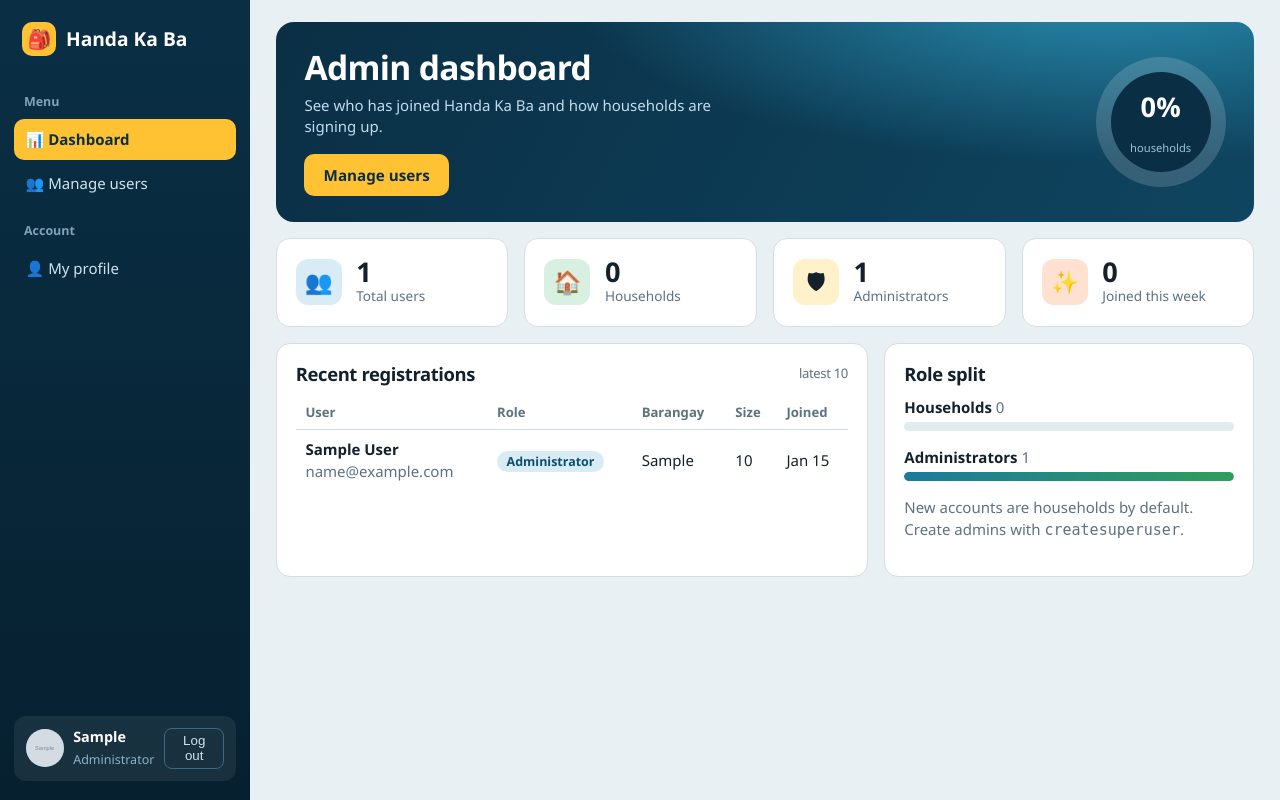
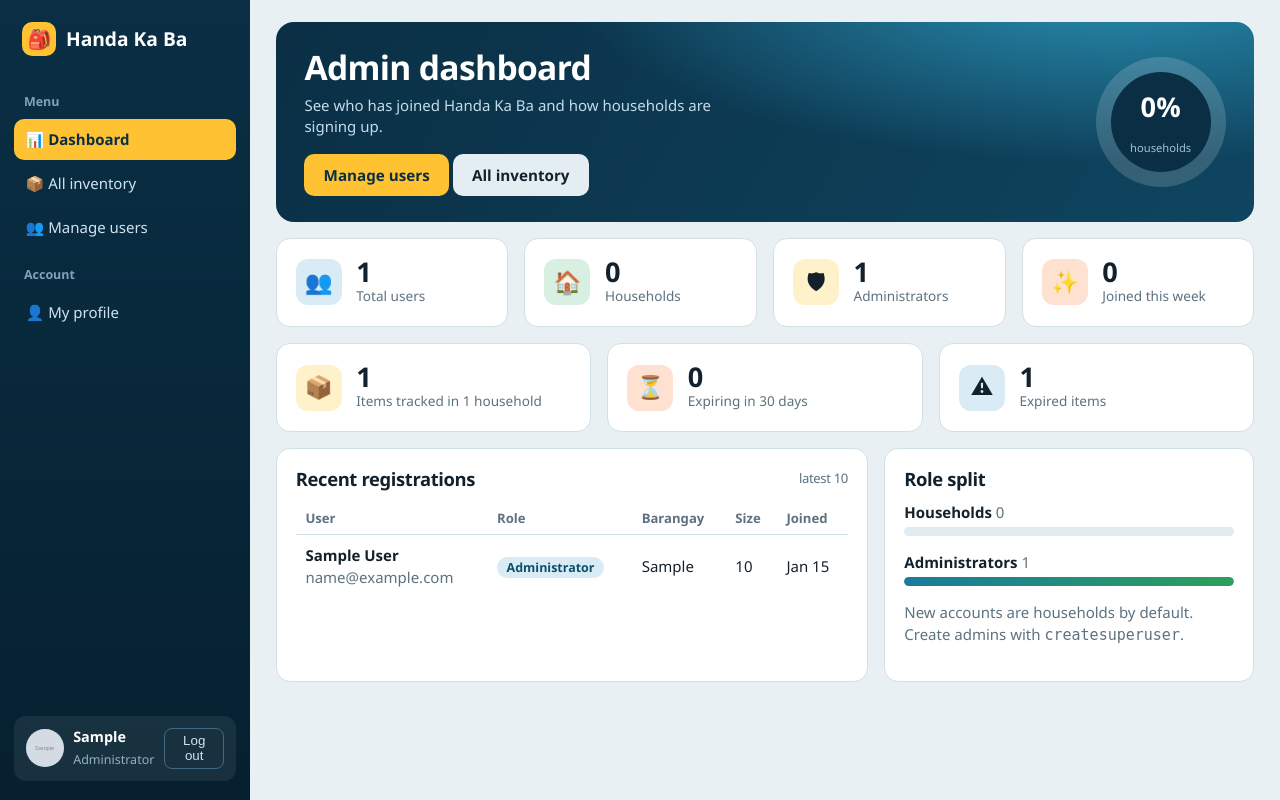
Before and after one commit to KarlManzalinto/HandaKaBa-Manzalinto-Karl-G05, a Django app: page /dashboard/admin/ in a window 1280 px wide. Run offline with Django 5.2, Linux system fonts and the light colour scheme; a user stored in the database is signed in; tables that the repository leaves empty hold one stand-in row (values such as "Sample post"); grey boxes marked "Sample" are stand-in pictures.

Commit message:
Show inventory on role dashboards and sidebar

```diff
--- a/accounts/views.py
+++ b/accounts/views.py
@@ -11,6 +11,7 @@ from django.utils import timezone
 from .decorators import role_required
 from .forms import ProfileUpdateForm, RegisterForm, UserUpdateForm
 from .models import Profile
+from inventory.stats import household_summary, overall_summary
 
 
 def home(request):
@@ -57,7 +58,8 @@ def dashboard(request):
 @role_required(Profile.ROLE_HOUSEHOLD)
 def household_dashboard(request):
     size = request.user.profile.household_size
-    return render(request, "dashboards/household.html", {"water_liters": size * 9, "meals": size * 9})
+    context = {"water_liters": size * 9, "meals": size * 9, **household_summary(request.user)}
+    return render(request, "dashboards/household.html", context)
 
 
 @role_required(Profile.ROLE_ADMIN)
@@ -74,6 +76,7 @@ def admin_dashboard(request):
         "admin_pct": round(admins * 100 / total) if total else 0,
         "new_week": users.filter(date_joined__gte=timezone.now() - timedelta(days=7)).count(),
         "recent_users": users[:10],
+        "inventory": overall_summary(),
     }
     return render(request, "dashboards/admin.html", context)
 
--- a/templates/base.html
+++ b/templates/base.html
@@ -12,10 +12,11 @@
   <div class="grp">Menu</div>
   {% if user.profile.role == 'admin' %}
     <a class="nav {% if url == 'admin_dashboard' %}active{% endif %}" href="{% url 'accounts:admin_dashboard' %}">&#128202; Dashboard</a>
+    <a class="nav {% if request.resolver_match.namespace == 'inventory' %}active{% endif %}" href="{% url 'inventory:admin_list' %}">&#128230; All inventory</a>
     <a class="nav" href="{% url 'admin:index' %}">&#128101; Manage users</a>
   {% else %}
     <a class="nav {% if url == 'household_dashboard' %}active{% endif %}" href="{% url 'accounts:household_dashboard' %}">&#127968; My go-bag</a>
-    <span class="nav">&#128230; Inventory <small>Soon</small></span>
+    <a class="nav {% if request.resolver_match.namespace == 'inventory' %}active{% endif %}" href="{% url 'inventory:list' %}">&#128230; My inventory</a>
     <span class="nav">&#128276; Reminders <small>Soon</small></span>
     <span class="nav">&#9989; Checklists <small>Soon</small></span>
   {% endif %}
--- a/templates/dashboards/admin.html
+++ b/templates/dashboards/admin.html
@@ -3,7 +3,7 @@
 {% block content %}
 <section class="hero">
   <div class="grow"><h1>Admin dashboard</h1><p>See who has joined Handa Ka Ba and how households are signing up.</p>
-  <a class="btn" href="{% url 'admin:index' %}">Manage users</a></div>
+  <a class="btn" href="{% url 'admin:index' %}">Manage users</a> <a class="btn alt" href="{% url 'inventory:admin_list' %}">All inventory</a></div>
   <div class="ring" style="--p:{{ household_pct }}"><div>{{ household_pct }}%<small>households</small></div></div>
 </section>
 <div class="grid g4 mt">
@@ -11,6 +11,11 @@
   <div class="card stat"><div class="ic i2">&#127968;</div><div><b>{{ household_count }}</b><span>Households</span></div></div>
   <div class="card stat"><div class="ic i1">&#128737;</div><div><b>{{ admin_count }}</b><span>Administrators</span></div></div>
   <div class="card stat"><div class="ic i3">&#10024;</div><div><b>{{ new_week }}</b><span>Joined this week</span></div></div>
+</div>
+<div class="grid g3 mt">
+  <div class="card stat"><div class="ic i1">&#128230;</div><div><b>{{ inventory.total_items }}</b><span>Items tracked in {{ inventory.households_with_items }} household{{ inventory.households_with_items|pluralize }}</span></div></div>
+  <div class="card stat"><div class="ic i3">&#9203;</div><div><b>{{ inventory.expiring_soon }}</b><span>Expiring in 30 days</span></div></div>
+  <div class="card stat"><div class="ic i4">&#9888;</div><div><b>{{ inventory.expired }}</b><span>Expired items</span></div></div>
 </div>
 <div class="grid g2 mt">
   <div class="card"><h2>Recent registrations <small>latest 10</small></h2>
```
Also changed, not shown: templates/dashboards/household.html (+29 -13 lines).
